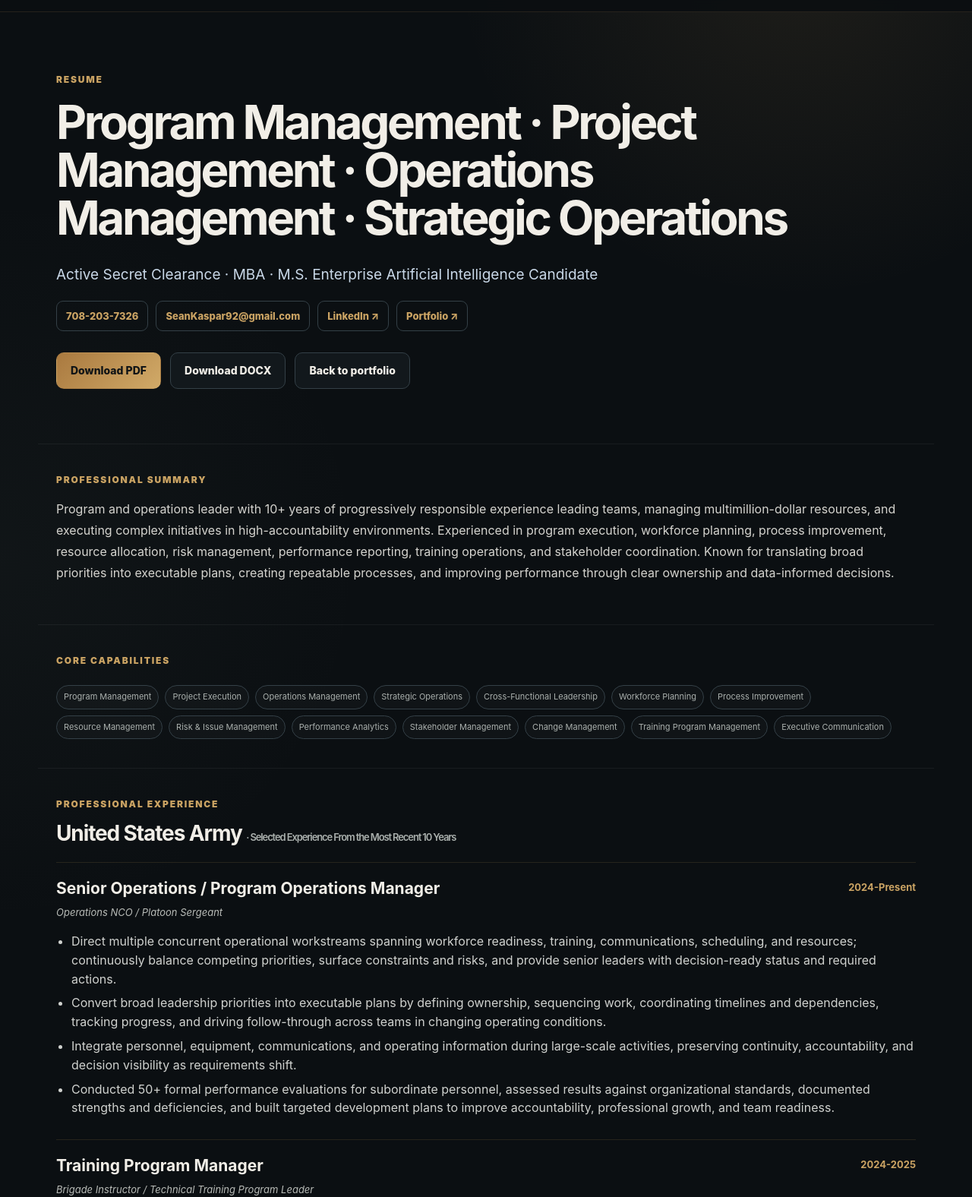
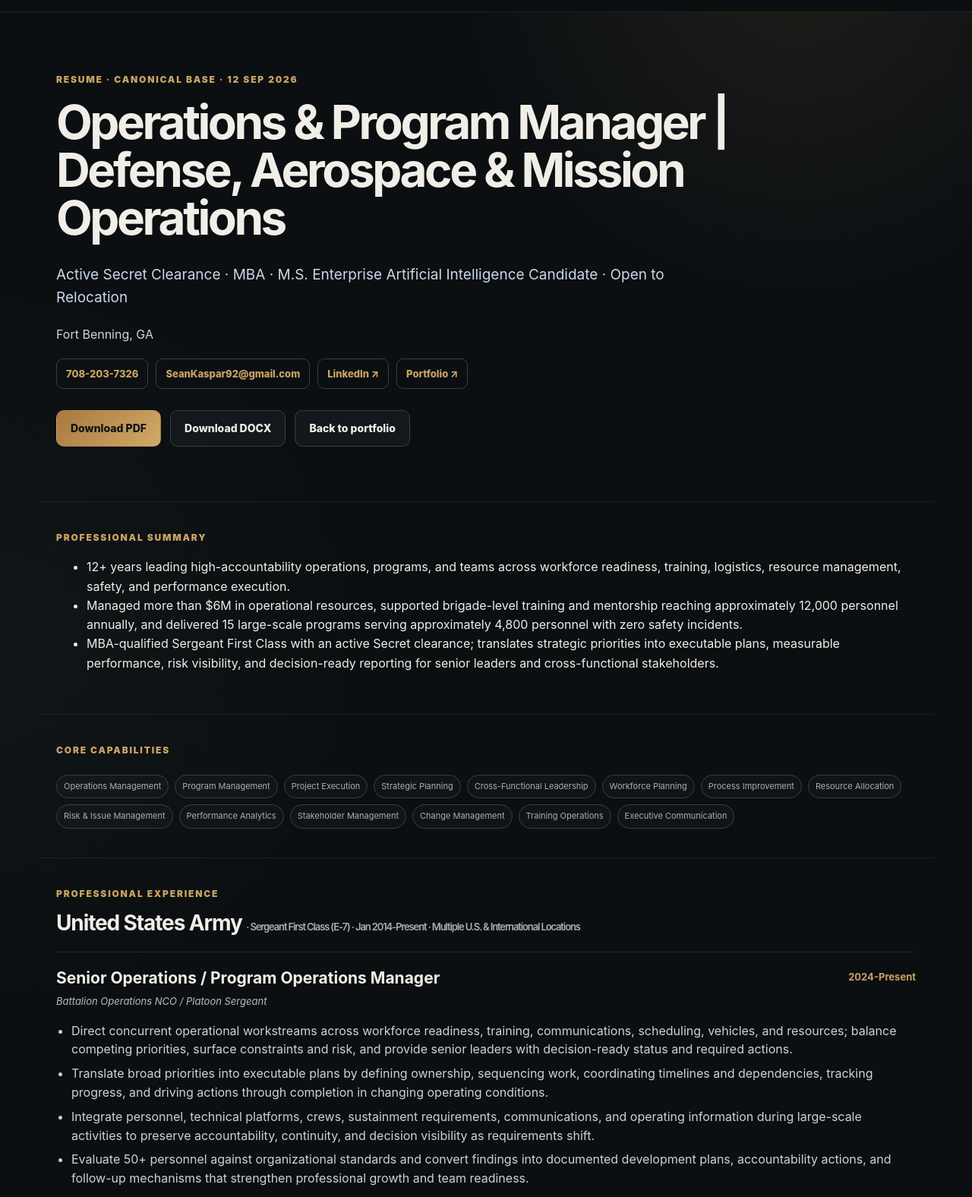
Before and after one commit to seankaspar92/Portfolio, a plain HTML site: page resume.html in a window 1280 px wide. Shown: the part 56-1632 px from the top of the page at 76% size. Drawn offline with Linux system fonts and the light colour scheme.

Commit message:
feat: align browser resume to September 12 canonical source

```diff
--- a/resume.html
+++ b/resume.html
@@ -3,7 +3,7 @@
 <head>
   <meta charset="utf-8">
   <meta name="viewport" content="width=device-width,initial-scale=1">
-  <meta name="description" content="Sean Kaspar resume: program management, project management, operations management, strategic operations, and AI-assisted workflow development.">
+  <meta name="description" content="Sean Kaspar resume: operations and program management across defense, aerospace, mission operations, workforce readiness, training, logistics, and AI-assisted workflow development.">
   <title>Resume | Sean Kaspar</title>
   <link rel="stylesheet" href="styles.css">
   <link rel="icon" href="favicon.svg" type="image/svg+xml">
@@ -15,22 +15,24 @@
 </header>
 <main>
 <section class="case-hero resume-hero">
-  <div class="eyebrow">RESUME</div>
-  <h1>Program Management · Project Management · Operations Management · Strategic Operations</h1>
-  <p class="case-intro">Active Secret Clearance · MBA · M.S. Enterprise Artificial Intelligence Candidate</p>
+  <div class="eyebrow">RESUME · CANONICAL BASE · 12 SEP 2026</div>
+  <h1>Operations &amp; Program Manager | Defense, Aerospace &amp; Mission Operations</h1>
+  <p class="case-intro">Active Secret Clearance · MBA · M.S. Enterprise Artificial Intelligence Candidate · Open to Relocation</p>
+  <p class="resume-copy">Fort Benning, GA</p>
   <div class="source-links resume-contact"><a class="source-link" href="tel:+17082037326">708-203-7326</a><a class="source-link" href="mailto:SeanKaspar92@gmail.com">SeanKaspar92@gmail.com</a><a class="source-link" href="https://linkedin.com/in/sean-kaspar" target="_blank" rel="noreferrer">LinkedIn ↗</a><a class="source-link" href="https://seankaspar92.github.io/Portfolio/">Portfolio ↗</a></div>
   <div class="button-row"><a class="button primary" href="files/Sean_Kaspar_Resume.pdf" target="_blank">Download PDF</a><a class="button secondary" href="files/Sean_Kaspar_Resume.docx">Download DOCX</a><a class="button secondary" href="index.html">Back to portfolio</a></div>
 </section>
-<section class="case-section resume-section"><div class="eyebrow">PROFESSIONAL SUMMARY</div><p class="resume-copy">Program and operations leader with 10+ years of progressively responsible experience leading teams, managing multimillion-dollar resources, and executing complex initiatives in high-accountability environments. Experienced in program execution, workforce planning, process improvement, resource allocation, risk management, performance reporting, training operations, and stakeholder coordination. Known for translating broad priorities into executable plans, creating repeatable processes, and improving performance through clear ownership and data-informed decisions.</p></section>
-<section class="case-section resume-section"><div class="eyebrow">CORE CAPABILITIES</div><div class="role-list"><span>Program Management</span><span>Project Execution</span><span>Operations Management</span><span>Strategic Operations</span><span>Cross-Functional Leadership</span><span>Workforce Planning</span><span>Process Improvement</span><span>Resource Management</span><span>Risk &amp; Issue Management</span><span>Performance Analytics</span><span>Stakeholder Management</span><span>Change Management</span><span>Training Program Management</span><span>Executive Communication</span></div></section>
-<section class="case-section resume-section"><div class="eyebrow">PROFESSIONAL EXPERIENCE</div><h2>United States Army <small>· Selected Experience From the Most Recent 10 Years</small></h2>
-<article class="resume-role"><div class="resume-role-head"><div><h3>Senior Operations / Program Operations Manager</h3><em>Operations NCO / Platoon Sergeant</em></div><strong>2024-Present</strong></div><ul><li>Direct multiple concurrent operational workstreams spanning workforce readiness, training, communications, scheduling, and resources; continuously balance competing priorities, surface constraints and risks, and provide senior leaders with decision-ready status and required actions.</li><li>Convert broad leadership priorities into executable plans by defining ownership, sequencing work, coordinating timelines and dependencies, tracking progress, and driving follow-through across teams in changing operating conditions.</li><li>Integrate personnel, equipment, communications, and operating information during large-scale activities, preserving continuity, accountability, and decision visibility as requirements shift.</li><li>Conducted 50+ formal performance evaluations for subordinate personnel, assessed results against organizational standards, documented strengths and deficiencies, and built targeted development plans to improve accountability, professional growth, and team readiness.</li></ul></article>
-<article class="resume-role"><div class="resume-role-head"><div><h3>Training Program Manager</h3><em>Brigade Instructor / Technical Training Program Leader</em></div><strong>2024-2025</strong></div><ul><li>Planned and executed 15 large-scale technical training programs serving approximately 4,800 personnel; coordinated staffing, schedules, resources, safety controls, and quality standards with zero accidents or injuries.</li><li>Delivered 800+ hours of technical instruction to 500+ learners and contributed to a 90%+ qualification pass rate by standardizing delivery, monitoring results, and adjusting instruction based on performance gaps.</li><li>Supported training and mentorship for approximately 12,000 personnel annually and coordinated a multinational program involving 30 Royal Thai Army and 12 U.S. teams.</li></ul></article>
-<article class="resume-role"><div class="resume-role-head"><div><h3>Junior Operations Manager / Team Manager</h3><em>Weapons Squad Leader / Section Leader</em></div><strong>2021-2024</strong></div><ul><li>Led a multi-function team responsible for workforce readiness, maintenance, training, safety, and more than $4M in equipment; established ownership, review routines, and operating standards that sustained accountability and readiness.</li><li>Managed broader assignments involving more than $6M in operational resources with 100% accountability through routine checks, documentation, maintenance follow-up, and leader verification.</li><li>Built a measurable performance-improvement process using baseline data, coaching, feedback, and repeated assessment; raised the team performance average from 509 to 526 and later to 537.</li><li>Coordinated complex readiness and training events across staffing, equipment, logistics, maintenance, and scheduling requirements; selected as the top-performing leader among 18 peers.</li></ul></article>
-<article class="resume-role"><div class="resume-role-head"><div><h3>Workforce Development &amp; Onboarding Manager</h3><em>Drill Sergeant / Senior Drill Sergeant</em></div><strong>2019-2021</strong></div><ul><li>Managed onboarding, development, scheduling, performance evaluation, safety, and accountability for cohorts of up to 60 personnel; trained, coached, and mentored more than 1,600 people through structured 10-week programs.</li><li>Coordinated movement, staffing, resources, and accountability for more than 900 trainees with no loss of personnel or equipment while maintaining strict timelines and performance standards.</li><li>Provided structured coaching, feedback, and corrective development throughout each cycle; recognized as Drill Sergeant of the Cycle for leadership, mentorship, and execution.</li></ul></article></section>
-<section class="case-section resume-section"><div class="two-col"><div><div class="eyebrow">EDUCATION</div><p class="resume-copy"><strong>M.S., Enterprise Artificial Intelligence</strong>, Boston University · Expected 2028<br><strong>MBA</strong>, University of Illinois Urbana-Champaign · 2026<br><strong>B.S., Exercise and Health Sciences</strong>, American Military University · 2024</p></div><div><div class="eyebrow">TECHNICAL SKILLS</div><p class="resume-copy">Microsoft Excel · PowerPoint · Teams · Word · Microsoft 365 · Data Analysis · Performance Reporting · Project Planning · Resource Forecasting · Process Documentation · Technical Writing · AI-Assisted Workflow Development</p></div></div></section>
+<section class="case-section resume-section"><div class="eyebrow">PROFESSIONAL SUMMARY</div><ul><li>12+ years leading high-accountability operations, programs, and teams across workforce readiness, training, logistics, resource management, safety, and performance execution.</li><li>Managed more than $6M in operational resources, supported brigade-level training and mentorship reaching approximately 12,000 personnel annually, and delivered 15 large-scale programs serving approximately 4,800 personnel with zero safety incidents.</li><li>MBA-qualified Sergeant First Class with an active Secret clearance; translates strategic priorities into executable plans, measurable performance, risk visibility, and decision-ready reporting for senior leaders and cross-functional stakeholders.</li></ul></section>
+<section class="case-section resume-section"><div class="eyebrow">CORE CAPABILITIES</div><div class="role-list"><span>Operations Management</span><span>Program Management</span><span>Project Execution</span><span>Strategic Planning</span><span>Cross-Functional Leadership</span><span>Workforce Planning</span><span>Process Improvement</span><span>Resource Allocation</span><span>Risk &amp; Issue Management</span><span>Performance Analytics</span><span>Stakeholder Management</span><span>Change Management</span><span>Training Operations</span><span>Executive Communication</span></div></section>
+<section class="case-section resume-section"><div class="eyebrow">PROFESSIONAL EXPERIENCE</div><h2>United States Army <small>· Sergeant First Class (E-7) · Jan 2014-Present · Multiple U.S. &amp; International Locations</small></h2>
+<article class="resume-role"><div class="resume-role-head"><div><h3>Senior Operations / Program Operations Manager</h3><em>Battalion Operations NCO / Platoon Sergeant</em></div><strong>2024-Present</strong></div><ul><li>Direct concurrent operational workstreams across workforce readiness, training, communications, scheduling, vehicles, and resources; balance competing priorities, surface constraints and risk, and provide senior leaders with decision-ready status and required actions.</li><li>Translate broad priorities into executable plans by defining ownership, sequencing work, coordinating timelines and dependencies, tracking progress, and driving actions through completion in changing operating conditions.</li><li>Integrate personnel, technical platforms, crews, sustainment requirements, communications, and operating information during large-scale activities to preserve accountability, continuity, and decision visibility as requirements shift.</li><li>Evaluate 50+ personnel against organizational standards and convert findings into documented development plans, accountability actions, and follow-up mechanisms that strengthen professional growth and team readiness.</li></ul></article>
+<article class="resume-role"><div class="resume-role-head"><div><h3>Training Program Manager <small>· Concurrent Assignment</small></h3><em>Brigade Instructor / Technical Training Program Leader</em></div><strong>2024-2025</strong></div><ul><li>Delivered 15 large-scale technical training programs to approximately 4,800 personnel with zero accidents or injuries; coordinated staffing, schedules, resources, safety controls, equipment, and quality standards.</li><li>Delivered 800+ hours of technical instruction to 500+ learners and contributed to a 90%+ qualification pass rate by standardizing delivery, monitoring results, and adjusting instruction based on performance gaps.</li><li>Supported brigade-level training and mentorship for approximately 12,000 personnel annually and coordinated a multinational program involving 30 Royal Thai Army and 12 U.S. teams.</li><li>Directed serviceability, maintenance, safety, and accountability activities for technical systems and equipment valued above $500,000 while preparing operators and leaders for high-risk execution.</li></ul></article>
+<article class="resume-role"><div class="resume-role-head"><div><h3>Junior Operations Manager / Team Manager</h3><em>Weapons Squad Leader / Section Leader</em></div><strong>2021-2024</strong></div><ul><li>Led a multifunction technical team responsible for workforce readiness, maintenance, logistics, training, safety, and more than $4M in equipment; established ownership, operating standards, and review routines that sustained accountability and readiness.</li><li>Maintained 100% accountability across broader assignments involving more than $6M in operational resources through disciplined checks, documentation, maintenance follow-up, and leader verification.</li><li>Planned and executed six squad live-fire exercises, two technical training programs, three platoon live fires, and multiple company, brigade, and multinational events by coordinating people, equipment, sustainment, safety, and schedule.</li><li>Improved team performance average from 509 to 526 and then 537 by implementing a repeatable process using baseline data, coaching, feedback, and reassessment; selected as the top-performing leader among 18 peers.</li><li>Supported rail load-out operations involving more than 2,200 vehicles and facilitated evacuation of five casualties while maintaining defensive operations and mission continuity.</li></ul></article>
+<article class="resume-role"><div class="resume-role-head"><div><h3>Workforce Development &amp; Onboarding Manager</h3><em>Drill Sergeant / Senior Drill Sergeant</em></div><strong>2019-2021</strong></div><ul><li>Trained, coached, and mentored more than 1,600 personnel through structured 10-week onboarding and development programs; managed cohorts of up to 60 across scheduling, evaluation, safety, and accountability.</li><li>Coordinated movement, staffing, resources, and accountability for more than 900 trainees with no loss of personnel or equipment while maintaining strict timelines and performance standards.</li><li>Provided structured coaching, feedback, and corrective development throughout each cycle; recognized as Drill Sergeant of the Cycle for leadership, mentorship, and execution.</li></ul></article>
+<article class="resume-role"><div class="resume-role-head"><div><h3>Earlier Infantry Leadership Experience</h3><em>Team Leader / Squad Automatic Weapon Gunner</em></div><strong>2014-2019</strong></div><ul><li>Progressed through frontline infantry roles with increasing responsibility for small-team leadership, training, maintenance, safety, equipment accountability, and mission execution in demanding operational environments.</li></ul></article></section>
+<section class="case-section resume-section"><div class="two-col"><div><div class="eyebrow">EDUCATION &amp; CREDENTIALS</div><p class="resume-copy"><strong>M.S., Enterprise Artificial Intelligence</strong>, Boston University · Expected 2028<br><strong>MBA</strong>, University of Illinois Urbana-Champaign, Gies College of Business · 2026<br><strong>B.S., Exercise and Health Sciences</strong>, American Military University · 2024</p></div><div><div class="eyebrow">TECHNOLOGY &amp; TOOLS</div><p class="resume-copy">Microsoft Excel · PowerPoint · Teams · Word · Microsoft 365 · Google Workspace · GitHub · Python (Foundational) · Generative AI / LLM Tools · Data Analysis · Performance Reporting · Project Planning · Resource Forecasting · Process Documentation · Technical Writing · AI-Assisted Workflow Development</p></div></div></section>
 </main>
-<footer><span>Sean Kaspar · Program &amp; Operations Leadership</span><span>Portfolio</span></footer>
+<footer><span>Sean Kaspar · Operations &amp; Program Leadership</span><span>Canonical base resume · 12 Sep 2026</span></footer>
 <script src="script.js"></script>
 </body>
 </html>
```
